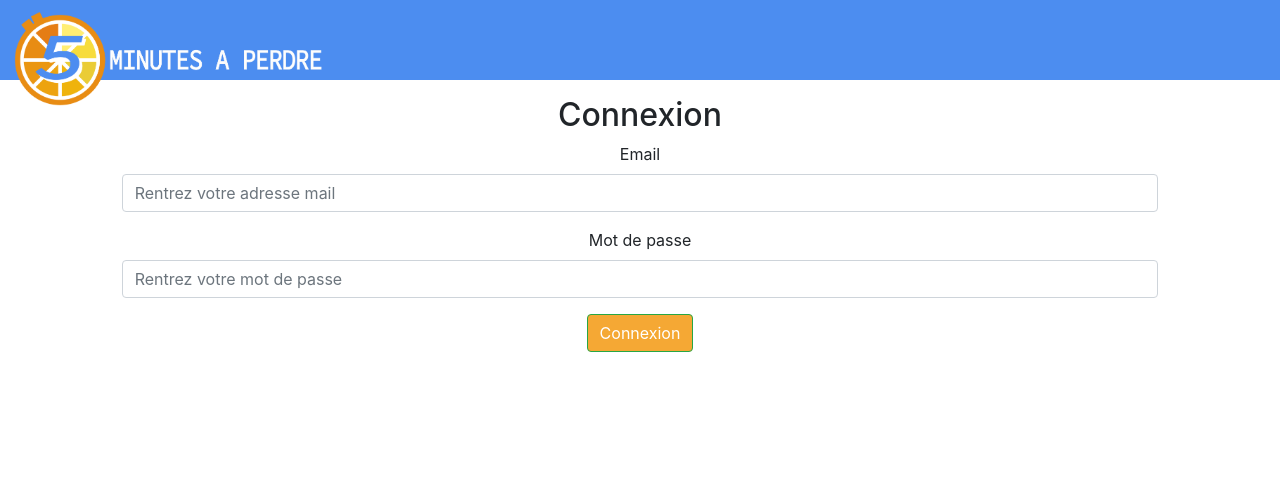
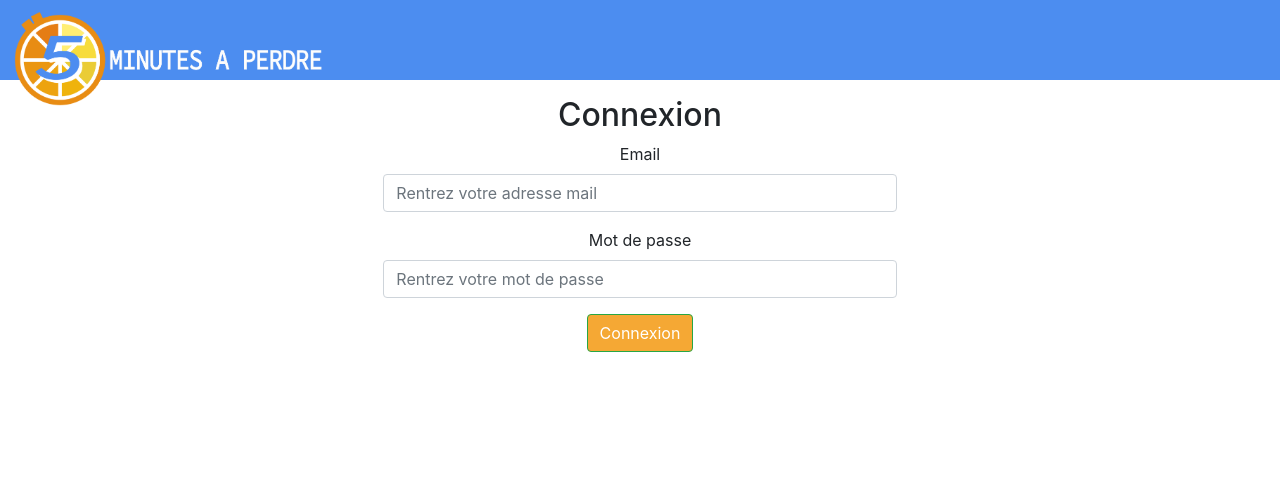
Before and after one commit to Sheepou01/symfony-api, a Symfony app: template templates/security/index.html.twig in a window 1280 px wide. Shown: the top 497 px of the page. Run offline with Twig, Linux system fonts and the light colour scheme; the template is opened without the code that fills it, so the values that code supplies are empty; some libraries are stand-ins or nearby versions.

Commit message:
modif inte

```diff
--- a/templates/security/index.html.twig
+++ b/templates/security/index.html.twig
@@ -13,13 +13,17 @@
 
 <form action="{{ path('signin') }}" method="post">
 {# {{dump(error)}} #}
-    <div class="form-group">
-        <label for="username">Email</label>
-        <input type="text" placeholder="Rentrez votre adresse mail" class="form-control" required name = "_username">
+    <div class="form-group form-row justify-content-center">
+        <div class="col-md-6">
+            <label for="username">Email</label>
+            <input type="text" placeholder="Rentrez votre adresse mail" class="form-control" required name = "_username">
+        </div>
     </div>
-    <div class="form-group">
-        <label for="password">Mot de passe</label>
-        <input type="password" placeholder="Rentrez votre mot de passe" class="form-control" required name = "_password">
+    <div class="form-group form-row justify-content-center">
+        <div class="col-md-6">
+            <label for="password">Mot de passe</label>
+            <input type="password" placeholder="Rentrez votre mot de passe" class="form-control" required name = "_password">
+        </div>
     </div>
     <div class="form-group">
         <button type="submit" class="btn btn-success">Connexion</button>
```
